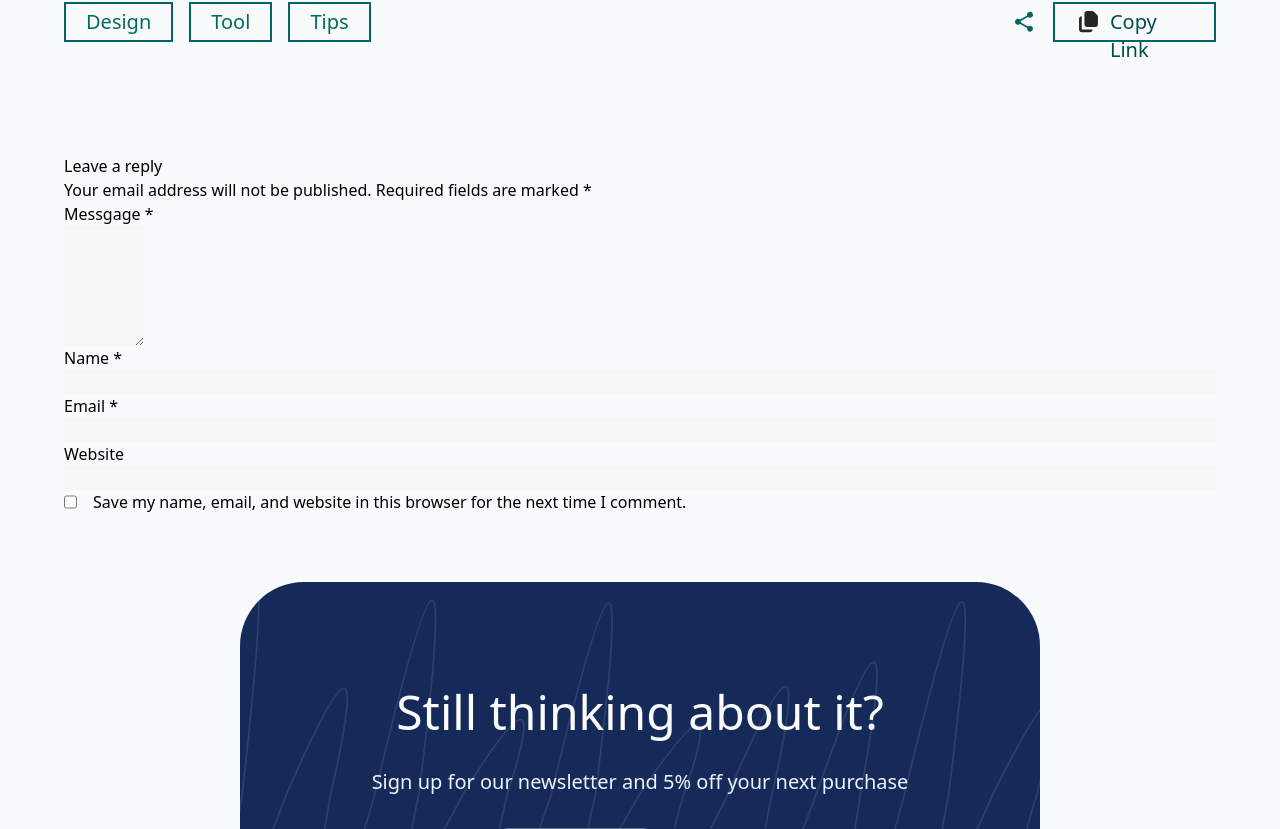
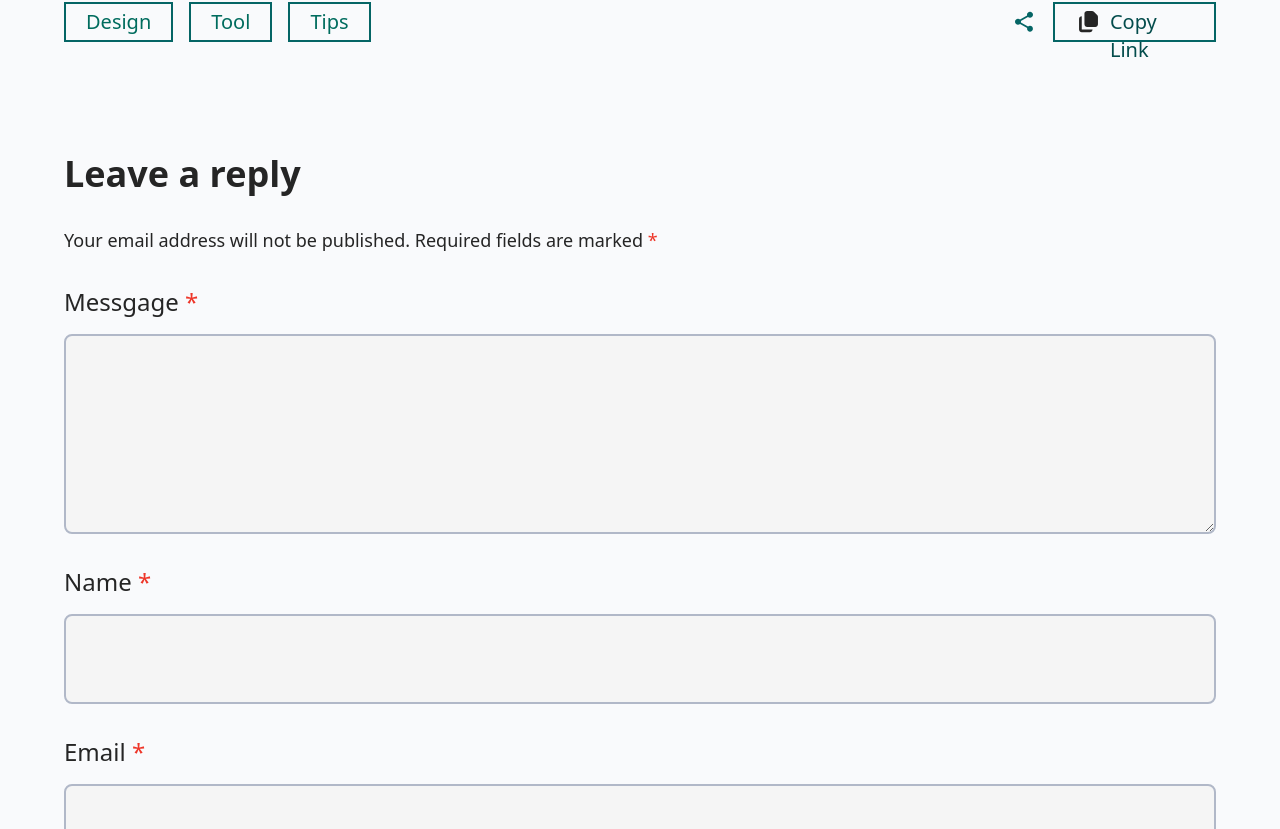
Before and after one commit to Balsuni/bals-university, a Next.js app: page /blog-page in a window 1280 px wide. Shown: the part 3371-4200 px from the top of the page. Built offline with nearby package versions, Linux system fonts and the light colour scheme.

Commit message:
feat: modified blog and blog details page

```diff
--- a/src/components/blog/cards.tsx
+++ b/src/components/blog/cards.tsx
@@ -1,3 +1,4 @@
+import Link from "next/link";
 import React from "react";
 
 export const BlogCardSmall = () => {
@@ -73,10 +74,13 @@ const BlogCards = () => {
             interdum ...
           </div>
         </div>
-        <h1 className="flex flex-row gap-2 text-lg sm:text-xl font-medium text-darkblue-500  pb-5 ">
+        <Link
+          href="/blog-page"
+          className="flex flex-row gap-2 text-lg sm:text-xl font-medium text-darkblue-500  pb-5 "
+        >
           Read Post
           <img src="/assets/post-arrow.svg" alt="post" />
-        </h1>
+        </Link>
       </main>
     </section>
   );
--- a/src/components/layout/footer.tsx
+++ b/src/components/layout/footer.tsx
@@ -128,7 +128,7 @@ const Footer = () => {
                 <Link href="/">Help</Link>
               </li>
               <li>
-                <Link href="/privacy">Privacy Policy</Link>
+                <Link href="/privacy-policy">Privacy Policy</Link>
               </li>
               <li>
                 <Link href="/terms-and-conditions">Terms and Conditions</Link>
--- a/src/pages/blog-page.tsx
+++ b/src/pages/blog-page.tsx
@@ -5,16 +5,16 @@ import React from "react";
 const BlogPage = () => {
   return (
     <Layout>
-      <main className="w-full px-5 sm:px-12 md:px-14 lg:px-16 xl:px-16  py-10 sm:py-10 md:py-10 lg:py-12 xl:py-12 bg-bodyBackground ">
+      <main className="w-full px-5 sm:px-12 md:px-14 lg:px-16 xl:px-16  py-10 sm:py-10 md:py-10 lg:py-12 xl:py-12 bg-bodyBackground">
         <section className="flex flex-col items-center justify-center">
-          <h1 className="py-1 px-5 text-xl font-normal text-cyan1-800 border-[2px]  border-cyan1-700 w-[95px] ">
+          <h1 className="py-1 px-5 text-xl font-normal text-cyan1-800 border-[2px] border-cyan1-700 w-[95px]">
             Design
           </h1>
-          <div className="flex flex-col items-center justify-between gap-5 mt-12 ">
+          <div className="flex flex-col items-center justify-between gap-5 mt-12">
             <div className=" text-4xl sm:text-6xl font-medium text-darkblue-500">
               UI/UX design tips
             </div>
-            <div className="text-lg text-center font-normal text-gray-900  w-[300px] sm:w-[400px] ">
+            <div className="text-lg text-center font-normal text-gray-900 w-[300px] sm:w-[400px] ">
               Lorem ipsum dolor sit amet consectetur. Auctor ullamcorper
               sagittis interdum ...
             </div>
@@ -36,8 +36,12 @@ const BlogPage = () => {
           </div>
         </section>
 
-        <section className=" mt-12  ">
-          <img className="mb-16" src="/assets/blog-logo-large.svg" alt="logo" />
+        <section className="mt-12">
+          <img
+            className="mb-16 m-auto"
+            src="/assets/blog-logo-large.svg"
+            alt="logo"
+          />
           <h3 className="font-regular text-lg text-gray-900">
             Lorem ipsum dolor sit amet consectetur. Mauris cras neque in
             ultricies at. Elit venenatis ultricies dignissim bibendum. Aliquet
@@ -48,7 +52,7 @@ const BlogPage = () => {
         </section>
 
         <section className="mt-12">
-          <h1 className="mb-10 text-darkblue-500 font-medium text-4xl ">
+          <h1 className="mb-10 text-darkblue-500 font-medium text-4xl">
             Introduction
           </h1>
           <div className="flex flex-col gap-7">
@@ -91,7 +95,7 @@ const BlogPage = () => {
         </section>
 
         <section className="mt-12">
-          <h1 className="mb-10 text-darkblue-500 font-medium text-4xl ">
+          <h1 className="mb-10 text-darkblue-500 font-medium text-4xl">
             Software and tools
           </h1>
           <div className="flex flex-col gap-7">
@@ -106,8 +110,8 @@ const BlogPage = () => {
         </section>
 
         <section className="mt-12">
-          <h1 className="mb-10 text-darkblue-500 font-medium text-4xl ">
-            UI/UX tips{" "}
+          <h1 className="mb-10 text-darkblue-500 font-medium text-4xl">
+            UI/UX tips
           </h1>
           <div className="flex flex-col gap-7">
             <h3 className="font-regular text-lg text-gray-900">
@@ -135,7 +139,7 @@ const BlogPage = () => {
         </section>
 
         <section className="mt-12">
-          <h1 className="mb-10 text-darkblue-500 font-medium text-4xl ">
+          <h1 className="mb-10 text-darkblue-500 font-medium text-4xl">
             Other Resources
           </h1>
           <div className="flex flex-col gap-7">
@@ -155,53 +159,61 @@ const BlogPage = () => {
           alt="divider"
         />
 
-        <section className="flex flex-col sm:flex-row gap-10 sm:gap-0  items-center justify-between mb-28 ">
+        <section className="flex flex-col sm:flex-row gap-10 sm:gap-0  items-center justify-between mb-28">
           <div className="flex flex-row gap-4">
-            <h1 className="py-1 px-5 text-xl font-normal text-cyan2-800 border-[2px]  border-cyan1-700 w-auto ">
+            <h1 className="py-1 px-5 text-xl font-normal text-cyan2-800 border-[2px]  border-cyan1-700 w-auto">
               Design
             </h1>
-            <h1 className="py-1 px-5 text-xl font-normal text-cyan2-800 border-[2px]  border-cyan1-700 w-auto">
+            <h1 className="py-1 px-5 text-xl font-normal text-cyan2-800 border-[2px] border-cyan1-700 w-auto">
               Tool
             </h1>
-            <h1 className="py-1 px-5 text-xl font-normal text-cyan2-800 border-[2px]  border-cyan1-700 w-auto ">
+            <h1 className="py-1 px-5 text-xl font-normal text-cyan2-800 border-[2px] border-cyan1-700 w-auto ">
               Tips
             </h1>
           </div>
           <div className="flex flex-row gap-5">
             <img src="/assets/share-logo.svg" alt="share" />
-            <div className="py-1 px-5 text-xl flex flex-row font-normal text-cyan1-800 border-[2px]  border-cyan1-700 w-auto gap-2 ">
+            <div className="py-1 px-5 text-xl flex flex-row font-normal text-cyan1-800 border-[2px] border-cyan1-700 w-auto gap-2">
               <img src="/assets/copy-logo.svg" alt="copy" /> Copy Link
             </div>
           </div>
         </section>
 
-        <section className="">
-          <h1 className="">Leave a reply</h1>
-          <h1>
+        <section className="text-blackText">
+          <h1 className="text-4xl font-bold">Leave a reply</h1>
+          <h1 className="text-lg font-normal mt-8 ">
             Your email address will not be published. Required fields are marked{" "}
-            <span>*</span>
+            <span className="text-red-500">*</span>
           </h1>
           <form className="flex flex-col items-start justify-center ">
-            <label>Messgage *</label>
-            <textarea className="bg-gray-100" cols={7} rows={5} />
-            <label>Name *</label>
+            <label className="mt-8 font-regular text-2xl font-xl   ">
+              Messgage <span className="text-red-500">*</span>
+            </label>
+            <textarea className="bg-inputBackground mt-4 h-[200px] w-full rounded-lg border-[2px] border-darkblue-100 px-5 py-2" />
+            <label className="mt-8 font-regular text-2xl font-xl   ">
+              Name <span className="text-red-500">*</span>
+            </label>
             <input
               type="text"
-              className="w-full border-gray-500 outline-none bg-gray-100"
+              className="w-full outline-none bg-inputBackground mt-4 h-[90px] rounded-lg border-[2px] border-darkblue-100 px-5 py-2"
             />
-            <label>Email *</label>
+            <label className="mt-8 font-regular text-2xl font-xl">
+              Email <span className="text-red-500">*</span>
+            </label>
             <input
               type="text"
-              className="w-full border-gray-500 outline-none bg-gray-100"
+              className="w-full outline-none bg-inputBackground mt-4 h-[90px] rounded-lg border-[2px] border-darkblue-100 px-5 py-2"
             />
-            <label>Website</label>
+            <label className="mt-8 font-regular text-2xl font-xl">
+              Website
+            </label>
             <input
               type="text"
-              className="w-full border-gray-500 outline-none bg-gray-100"
+              className="w-full outline-none bg-inputBackground mt-4 h-[90px] rounded-lg border-[2px] border-darkblue-100 px-5 py-2"
             />
-            <div className="flex flex-row gap-4">
+            <div className="flex flex-row gap-4 mt-8">
               <input type="checkbox" className="default:ring-2 ..." />
-              <h3>
+              <h3 className="text-blackText font-normal text-lg">
                 Save my name, email, and website in this browser for the next
                 time I comment.
               </h3>
--- a/src/pages/blog.tsx
+++ b/src/pages/blog.tsx
@@ -31,13 +31,13 @@ const Blog = () => {
         <section className="mb-9 ">
           <div className="flex flex-row items-center justify-between">
             <div className="flex flex-col sm:flex-row gap-5 sm:gap-5 md:gap-5 lg:gap-18 xl:gap-32 ">
-              <h1 className="text-xl sm:text-xl md:text-2xl lg:text-3xl xl:lg:text-4xl  font-medium text-gray-900  border-b-4 border-darkblue-500 px-5px md:px-[6px] lg:md:px-[10px] py-[10px]  ">
+              <h1 className="text-xl sm:text-xl md:text-2xl lg:text-3xl xl:lg:text-4xl  font-medium text-gray-900 border-bodyBackground border-b-4   hover:border-b-4 hover:border-darkblue-500 px-5px md:px-[6px] lg:md:px-[10px] py-[10px]  ">
                 All Posts
               </h1>
-              <h1 className="text-xl sm:text-xl md:text-2xl lg:text-3xl xl:lg:text-4xl  font-medium text-gray-900  border-b-4 border-darkblue-500 px-5px md:px-[6px] lg:md:px-[10px] py-[10px] ">
+              <h1 className="text-xl sm:text-xl md:text-2xl lg:text-3xl xl:lg:text-4xl  font-medium text-gray-900  hover:border-b-4 hover:border-darkblue-500 px-5px md:px-[6px] lg:md:px-[10px] py-[10px] ">
                 Leadership
               </h1>
-              <h1 className="text-xl sm:text-xl md:text-2xl lg:text-3xl xl:lg:text-4xl  font-medium text-gray-900 border-b-4 border-darkblue-500 px-5px md:px-[6px] lg:md:px-[10px] py-[10px] ">
+              <h1 className="text-xl sm:text-xl md:text-2xl lg:text-3xl xl:lg:text-4xl  font-medium text-gray-900 hover:border-b-4 hover:border-darkblue-500 px-5px md:px-[6px] lg:md:px-[10px] py-[10px] ">
                 Linkedin optimization
               </h1>
             </div>
--- a/tailwind.config.js
+++ b/tailwind.config.js
@@ -100,8 +100,10 @@ module.exports = {
       },
       black: "#000000",
       white: "#FFFFFF",
+      blackText: "#252525",
       imageColor: "#D9D9D9",
       bodyBackground: "#F9FAFC",
+      inputBackground: "#F5F5F5",
     },
     screens: {
       sm: "640px",
```
